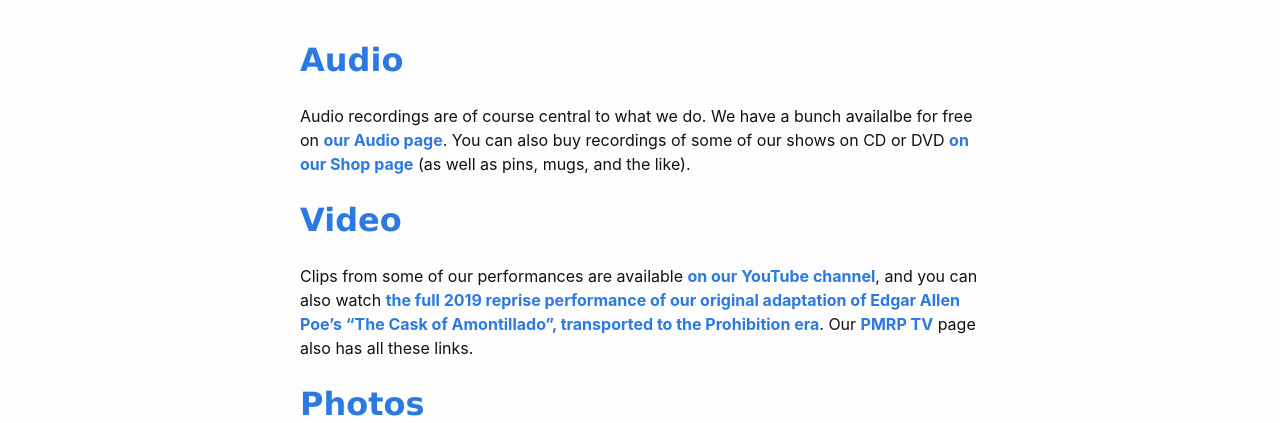
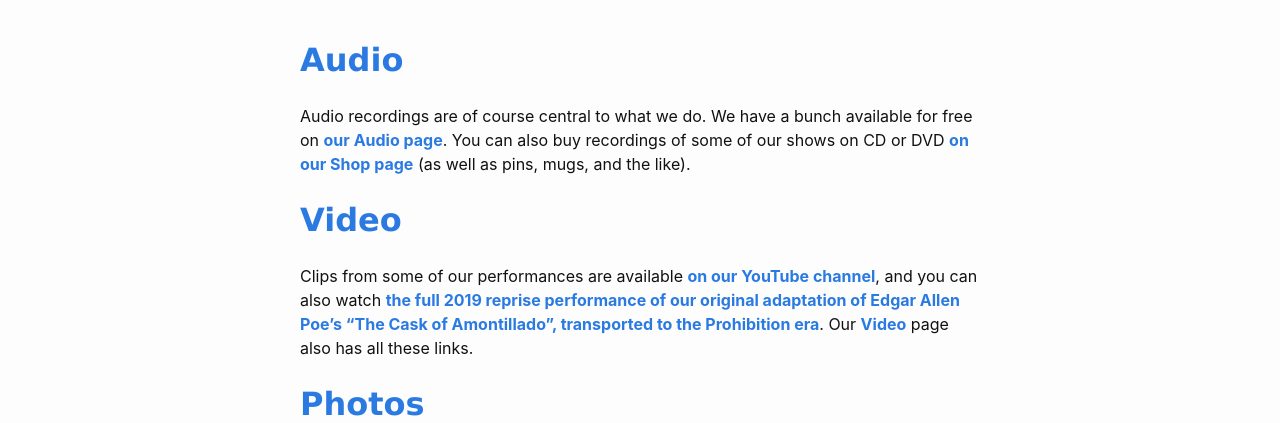
Before and after one commit to pmrp-boston/pmrp_2025, a Jekyll site: the page built from multimedia.md, in a window 1280 px wide. Shown: the part 226-649 px from the top of the page. Built offline with Jekyll 4.4.1, drawn with Linux system fonts in a browser that asks for light colours.

Commit message:
Convert multimedia to markdown, fix links

```diff
--- a/multimedia.md
+++ b/multimedia.md
@@ -3,10 +3,14 @@ layout: page
 title: Multimedia
 ---
 
-<!-- Titling this one "Multimedia" for now because "Media" might suggest it was the page for press information -->
-<h2><a href='/audio'>Audio</a></h2>
-Audio recordings are of course central to what we do.  We have a bunch availalbe for free on <a href='/audio'>our Audio page</a>.  You can also buy recordings of some of our shows on CD or DVD <a href='/shop'>on our Shop page</a> (as well as pins, mugs, and the like).
-<h2><a href='/video'>Video</a></h2>
-Clips from some of our performances are available <a href='http://www.youtube.com/user/PostMeridianRadio'>on our YouTube channel</a>, and you can also watch <a href='/events/voxpop2019'>the full 2019 reprise performance of our original adaptation of Edgar Allen Poe’s “The Cask of Amontillado”, transported to the Prohibition era</a>.  Our <a href='/video'>PMRP TV</a> page also has all these links.
-<h2><a href='/photos'>Photos</a></h2>
-Photos of us (from performances, rehearsals, workshops, and the like) are available from <a href='http://www.flickr.com/photos/34727912@N00/sets/'>our Flickr page</a>.
+## [Audio]({{ 'audio' | relative_url }})
+
+Audio recordings are of course central to what we do. We have a bunch available for free on [our Audio page]({{ 'audio' | relative_url }}). You can also buy recordings of some of our shows on CD or DVD [on our Shop page]({{ 'shop' | relative_url }}) (as well as pins, mugs, and the like).
+
+## [Video]({{ 'video' | relative_url }})
+
+Clips from some of our performances are available [on our YouTube channel](http://www.youtube.com/user/PostMeridianRadio), and you can also watch [the full 2019 reprise performance of our original adaptation of Edgar Allen Poe's "The Cask of Amontillado", transported to the Prohibition era]({{ 'events/voxpop2019' | relative_url }}). Our [Video]({{ 'video' | relative_url }}) page also has all these links.
+
+## [Photos]({{ 'photos' | relative_url }})
+
+Photos of us (from performances, rehearsals, workshops, and the like) are available from [our Flickr page](http://www.flickr.com/photos/34727912@N00/sets/).
```
